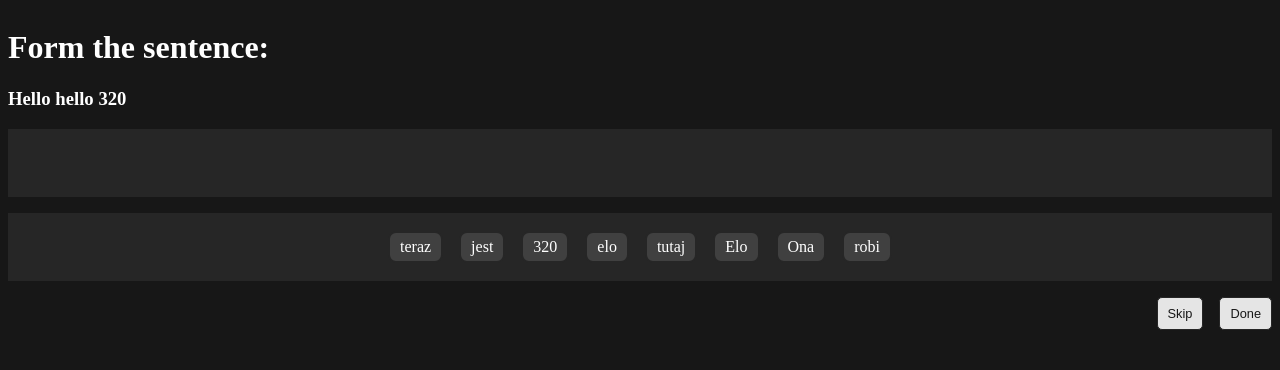
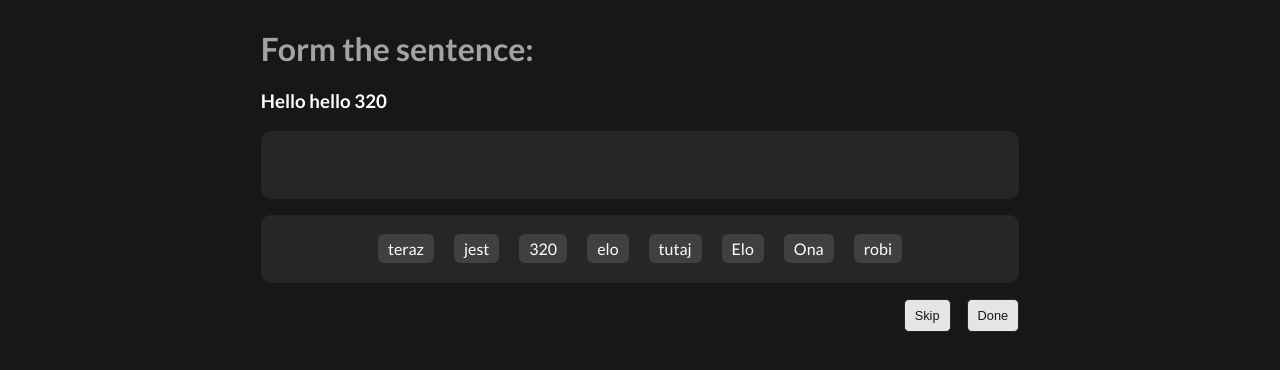
Before and after one commit to Kuba429/lingomg, a SvelteKit app: page /exercise in a window 1280 px wide. Shown: the top 370 px of the page. Built offline with nearby package versions, Linux system fonts and the light colour scheme.

Commit message:
font, still experimenting with the layout idk

```diff
--- a/src/app.html
+++ b/src/app.html
@@ -5,6 +5,12 @@
 		<link rel="icon" href="%sveltekit.assets%/favicon.png" />
 		<meta name="viewport" content="width=device-width" />
 		%sveltekit.head%
+		<link rel="preconnect" href="https://fonts.googleapis.com" />
+		<link rel="preconnect" href="https://fonts.gstatic.com" crossorigin />
+		<link
+			href="https://fonts.googleapis.com/css2?family=Lato:wght@300;400;700&display=swap"
+			rel="stylesheet"
+		/>
 	</head>
 	<body data-sveltekit-preload-data="hover">
 		<div style="display: contents">%sveltekit.body%</div>
--- a/src/routes/+layout.svelte
+++ b/src/routes/+layout.svelte
@@ -3,6 +3,7 @@
 <style lang="scss">
 	@use "$lib/variables.scss" as *;
 	:global(body) {
+		font-family: lato;
 		background-color: $neutral-900;
 		&,
 		& * {
--- a/src/routes/exercise/+page.svelte
+++ b/src/routes/exercise/+page.svelte
@@ -32,6 +32,8 @@
 <style lang="scss">
 	.key-container {
 		display: grid;
+		width: 60%;
+		margin: auto;
 		& div {
 			grid-column-start: 1;
 			grid-column-end: 2;
--- a/src/routes/exercise/order/OrderExercise.svelte
+++ b/src/routes/exercise/order/OrderExercise.svelte
@@ -46,18 +46,29 @@
 
 <style lang="scss">
 	@use "$lib/variables.scss" as *;
+	h1 {
+		color: $neutral-400;
+	}
 	.container {
-		height: 3rem;
+		border-radius: 10px;
+		margin: auto;
+		//width: 50%;
+		min-height: 3rem;
+		height: fit-content;
 		padding: 10px;
 		background-color: $neutral-800;
 		display: flex;
 		justify-content: center;
 		align-items: center;
 		flex-wrap: wrap;
-		gap: 1rem;
+		column-gap: 1rem;
 	}
 	.container.chosen {
 		margin-block: 1rem;
+		gap: 0.2rem;
+		position: relative;
+		padding-top: 10px;
+		justify-content: flex-start;
 	}
 	.item {
 		height: fit-content;
@@ -66,6 +77,7 @@
 		background-color: $neutral-700;
 		cursor: pointer;
 		border: 2px solid $neutral-800;
+		z-index: 2;
 		&:hover {
 			border-color: $neutral-500;
 		}
```
